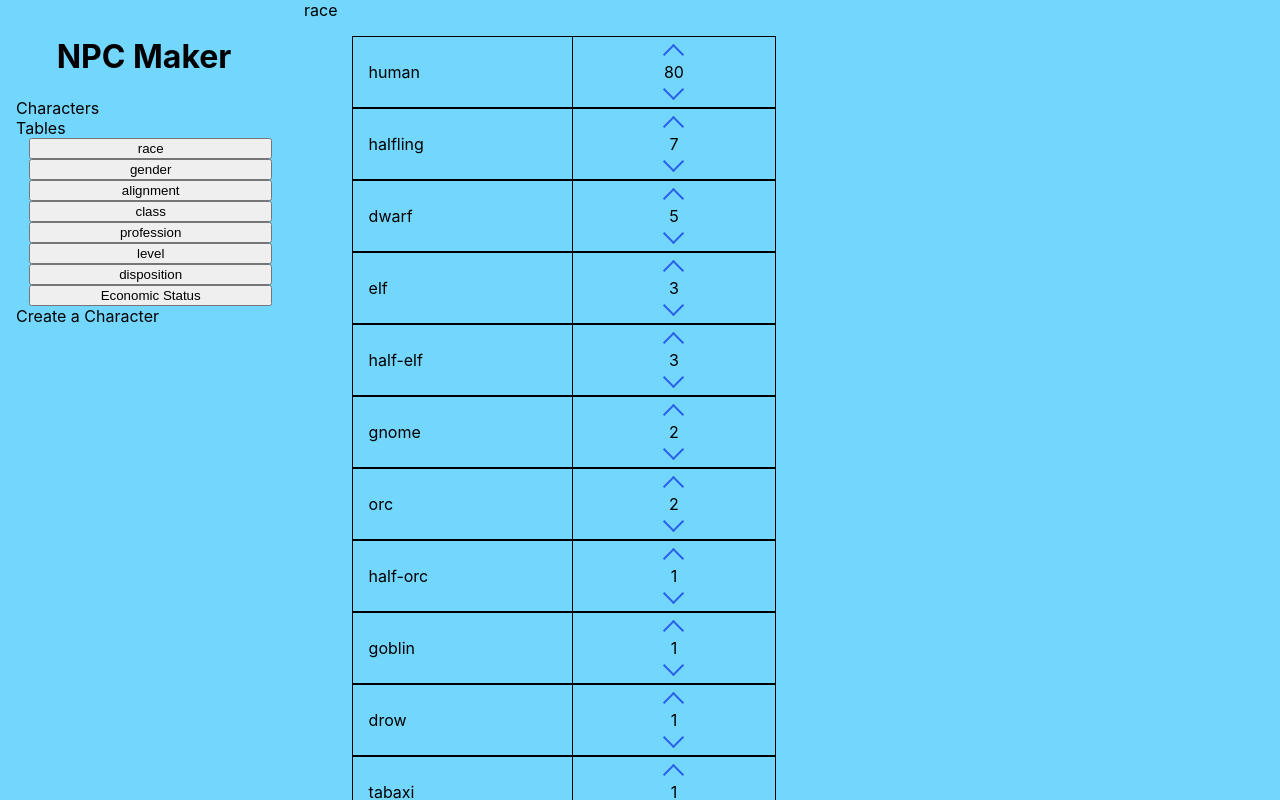
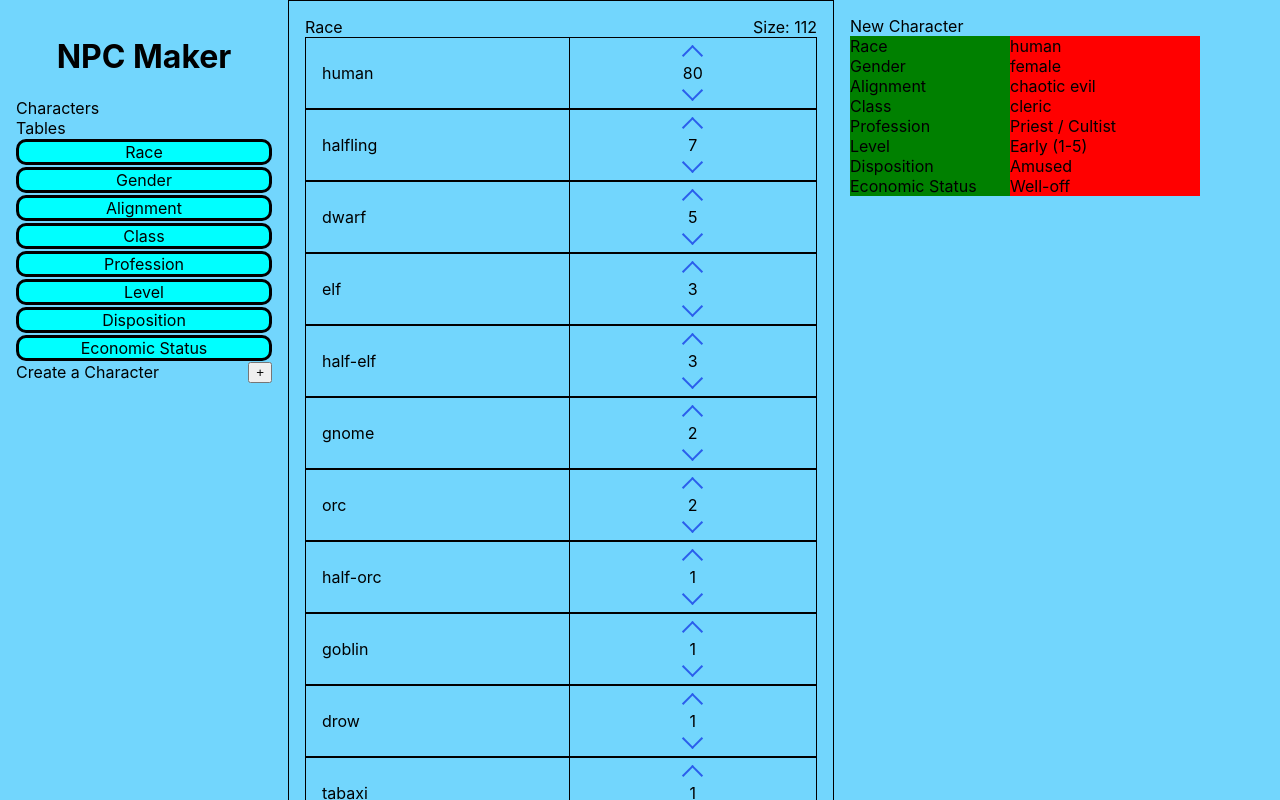
Before and after one commit to ClaySamuelC/NPC-Maker, a React app: page / in a window 1280 px wide. Shown: the top 800 px of the page. Built offline with nearby package versions, Linux system fonts and the light colour scheme.

Commit message:
Add character creator and various other styles.

```diff
--- a/src/components/App.css
+++ b/src/components/App.css
@@ -5,11 +5,6 @@
   height: 100%;
   display: flex;
   background-color: #72d6fd;
+  margin: 0px;
+  padding: 0px;
 }
-
-.characterSheet {
-  margin-block-start: 3em;
-  padding-inline-start: 0px;
-  display: flex;
-  flex-flow: column nowrap;
-}
--- a/src/components/App.jsx
+++ b/src/components/App.jsx
@@ -4,15 +4,30 @@ import './App.css';
 import {tables} from '../dict.js';
 import Table from './Table/Table.jsx';
 import Banner from './Banner/Banner.jsx';
+import Character from './Character/Character.jsx';
+import {rollTable} from '../roller.js';
 
 const App = () => {
+  const createCharacter = () => {
+    return tables.map((table) => {
+      return {
+        title: table.title,
+        value: rollTable(table)
+      }
+    });
+  };
+
   const [currentTable, setCurrentTable] = useState(tables[0]);
+
+  const [currentCharacter, setCurrentCharacter] = useState(createCharacter());
 
   return (
     <div className="app">
-      <Banner setTable={setCurrentTable} />
+      <Banner setTable={setCurrentTable} setCharacter={setCurrentCharacter} createCharacter={createCharacter} />
 
       <Table table={currentTable} />
+
+      <Character character={currentCharacter} />
     </div>
   );
 };
--- a/src/components/Banner/Banner.css
+++ b/src/components/Banner/Banner.css
@@ -3,7 +3,7 @@
   width: 20%;
 }
 
-.title {
+.bannerTitle {
   text-align: center;
 }
 
@@ -17,6 +17,21 @@
   flex-direction: column;
 }
 
-.tableTitle {
-  margin-left: 1em;
+.tableButton {
+  margin: 1px 0px 1px 0px;
+  padding: 4em 2em 4em 2em;
+  background: aqua;
+  color: inherit;
+  border: solid black;
+  border-radius: 10px;
+  padding: 0;
+  font: inherit;
+  cursor: poitner;
+  outline: inherit;
 }
+
+.characterCreation {
+  display: flex;
+  flex-direction: row;
+  justify-content: space-between;
+}
--- a/src/components/Banner/Banner.jsx
+++ b/src/components/Banner/Banner.jsx
@@ -2,22 +2,27 @@ import React from 'react';
 import './Banner.css';
 import {tables} from '../../dict.js';
 
-const Banner = ({setTable}) => {
+const Banner = ({setTable, setCharacter, createCharacter}) => {
   return (
     <div className="banner">
-      <h1 className="title">NPC Maker</h1>
+      <h1 className="bannerTitle">NPC Maker</h1>
 
       <div className="contentTypes">
-        <div className="contentType">Characters</div>
+        <div>Characters</div>
         <div className="tables">
           <div>Tables</div>
           {tables.map((el, i) => {
             return (
-              <button className="tableTitle" key={i} onClick={() => setTable(el)}>{el.title}</button>
+              <button className="tableButton" key={i} onClick={() => setTable(el)}>{el.title}</button>
             )
           })}
         </div>
-        <div className="contentType">Create a Character</div>
+
+        <div className="characterCreation">
+          <div className="characterCreationDescription">Create a Character</div>
+
+          <button className="characterCreationButton" onClick={() => setCharacter(createCharacter())}>+</button>
+        </div>
       </div>
     </div>
   );
--- /dev/null
+++ b/src/components/Character/Character.css
@@ -0,0 +1,22 @@
+.characterSheet {
+  margin: 1em;
+  padding-inline-start: 0px;
+  display: flex;
+  flex-flow: column nowrap;
+}
+
+.characterTrait {
+  display: flex;
+  flex-flow: row;
+  justify-content: space-between;
+}
+
+.characterTraitTitle {
+  background-color: green;
+  width: 160px;
+}
+
+.characterTraitValue {
+  background-color: red;
+  width: 190px;
+}
--- /dev/null
+++ b/src/components/Character/Character.jsx
@@ -0,0 +1,19 @@
+import React from 'react';
+import './Character.css';
+
+const Character = ({ character }) => {
+  return (
+    <div className="characterSheet">
+      <div className="characterTitle">New Character</div>
+
+      {character.map((trait, i) => {return(
+        <div className="characterTrait" key={i}>
+          <div className="characterTraitTitle">{trait.title}</div>
+          <div className="characterTraitValue">{trait.value}</div>
+        </div>
+      )})}
+    </div>
+  );
+};
+
+export default Character;
--- a/src/components/Table/Table.css
+++ b/src/components/Table/Table.css
@@ -1,7 +1,20 @@
 .table {
+  border: solid 1px;
+  border-color: black;
   width: 40%;
+  padding: 1em;
+}
+
+.tableHeader {
+  display: flex;
+  flex-direction: row;
+  justify-content: space-between;
 }
 
 .tableContainer {
   display: flex column;
 }
+
+.tableTitle {
+  margin-left: 0em;
+}
--- a/src/components/Table/Table.jsx
+++ b/src/components/Table/Table.jsx
@@ -15,13 +15,16 @@ const Table = ({ table }) => {
 
   return (
     <div className="table">
-      <div className="tableTitle">{table.title}</div>
+      <div className="tableHeader">
+        <div className="tableTitle">{table.title}</div>
+        <div className="tableTotal">Size: {table.diceValue}</div>
+      </div>
 
-      <ul className="tableContainer">
-        {rows.map((el, i) => {return (
-          <Weight key={i} row={rows[i]} setWeight={handleUpdateRows}/>
-        )})}
-      </ul>
+      <div className="tableContainer">
+      {rows.map((el, i) => {return (
+        <Weight key={i} row={rows[i]} setWeight={handleUpdateRows}/>
+      )})}
+      </div>
 
       <button className="saveButton">Save</button>
     </div>
--- a/src/components/Weight/Weight.css
+++ b/src/components/Weight/Weight.css
@@ -1,8 +1,6 @@
 .tableRow {
   border: 1px solid black;
   list-style-type: none;
-  margin-right: 5%;
-  margin-left: 5%;
   display: flex;
   justify-content: space-between;
   width: 5 em;
--- a/src/components/Weight/Weight.jsx
+++ b/src/components/Weight/Weight.jsx
@@ -12,7 +12,7 @@ const Weight = ({row, setWeight}) => {
   };
 
   return (
-    <li className="tableRow">
+    <div className="tableRow">
       <div className="weightName">{row.name}</div>
 
       <div className="weightContainer">
@@ -22,7 +22,7 @@ const Weight = ({row, setWeight}) => {
 
         <div className="arrowButton arrowButtonDown" onClick={() => changeWeight(-1)} />
       </div>
-    </li>
+    </div>
   )
 }
 
--- a/src/dict.js
+++ b/src/dict.js
@@ -1,6 +1,6 @@
 export const tables = [
   {
-    title: 'race',
+    title: 'Race',
     diceValue: 112,
     values: [
       {
@@ -74,7 +74,7 @@ export const tables = [
     ]
   },
   {
-    title: 'gender',
+    title: 'Gender',
     diceValue: 2,
     values: [
       {
@@ -88,7 +88,7 @@ export const tables = [
     ]
   },
   {
-    title: 'alignment',
+    title: 'Alignment',
     diceValue: 20,
     values: [
       {
@@ -130,7 +130,7 @@ export const tables = [
     ]
   },
   {
-    title: 'class',
+    title: 'Class',
     diceValue: 12,
     values: [
       {
@@ -184,7 +184,7 @@ export const tables = [
     ]
   },
   {
-    title: 'profession',
+    title: 'Profession',
     diceValue: 50,
     values: [
       {
@@ -390,7 +390,7 @@ export const tables = [
     ]
   },
   {
-    title: 'level',
+    title: 'Level',
     diceValue: 10,
     values: [
       {
@@ -408,7 +408,7 @@ export const tables = [
     ]
   },
   {
-    title: 'disposition',
+    title: 'Disposition',
     diceValue: 100,
     values: [
       {
```
